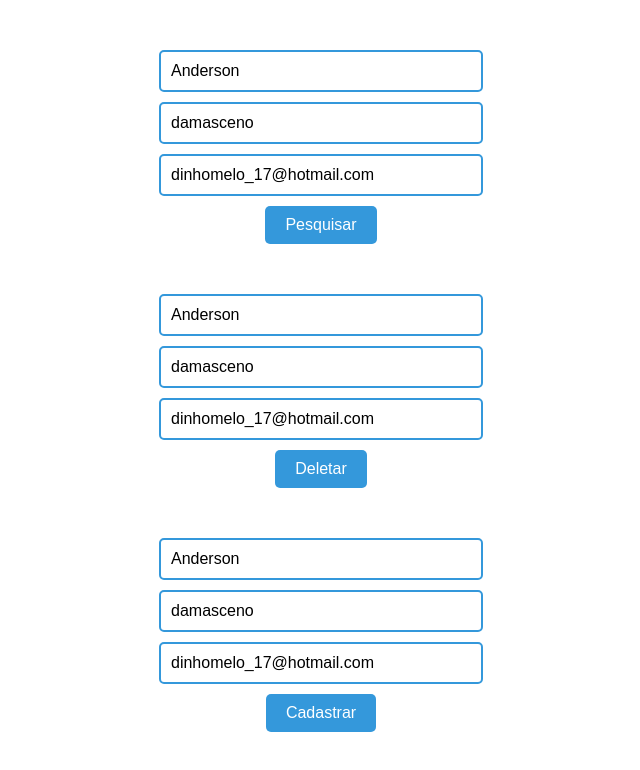
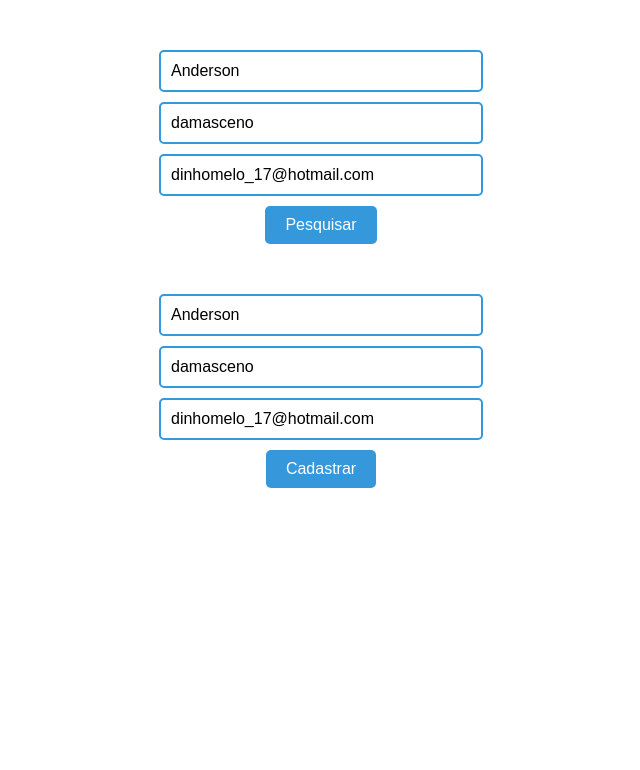
Before and after one commit to Andersonmelodamasceno/Paginas, an Angular app: page / in a window 1280 px wide. Shown: the top 770 px of the page, without its empty margins (319-959 px from the left). Built offline with nearby package versions, Linux system fonts and the light colour scheme.

Commit message:
Imprimindo valores na tela

```diff
--- a/src/app/paginas/paginas.component.html
+++ b/src/app/paginas/paginas.component.html
@@ -4,13 +4,16 @@
   <input type="text" placeholder="email" [(ngModel)]="email">
   <button (click)="pesquisarPorEmail()">Pesquisar</button>
 </div>
+<div *ngIf="resultadoPesquisa">
+  <p>Nome: {{ resultadoPesquisa.firstname }}</p>
+  <p>ID: {{ resultadoPesquisa.id }}</p>
+   <p>Sobrenome: {{ resultadoPesquisa.lastName }}</p>
+  <p>Email: {{ resultadoPesquisa.email }}</p>
+</div>
 
-<div class="search-container">
-  <input type="text" placeholder="nome" [(ngModel)]="firstname">
-  <input type="text" placeholder="sobrenome" [(ngModel)]="lastName">
-  <input type="text" placeholder="email" [(ngModel)]="email">
-  <button (click)="deletarPorEMail()">Deletar</button>
-</div>
+
+
+
 
 <div class="search-container">
   <input type="text" placeholder="nome" [(ngModel)]="firstname">
--- a/src/app/paginas/paginas.component.ts
+++ b/src/app/paginas/paginas.component.ts
@@ -12,7 +12,7 @@ export class PaginasComponent{
   lastName: string = 'damasceno';
   email: string = 'dinhomelo_17@hotmail.com';
   isButtonDisabled: boolean | undefined;
-
+  resultadoPesquisa: any;
 
   constructor(private FeedService: FeedService) { }
 
@@ -24,8 +24,8 @@ export class PaginasComponent{
         (response) => {
           console.log('Resposta da solicitação:', response);
 
-          this.firstname;
-          this.lastName;
+          // Armazene o resultado da pesquisa
+          this.resultadoPesquisa = response;
         },
         (error) => {
           console.error('Erro na solicitação:', error);
@@ -35,6 +35,7 @@ export class PaginasComponent{
       console.warn('Por favor, insira um email válido.');
     }
   }
+  /* ----------------------------------------------------------- */
   deletarPorEMail() {
     if (this.email) {
       this.FeedService.deletarPorEMail(this.email).subscribe(
```
